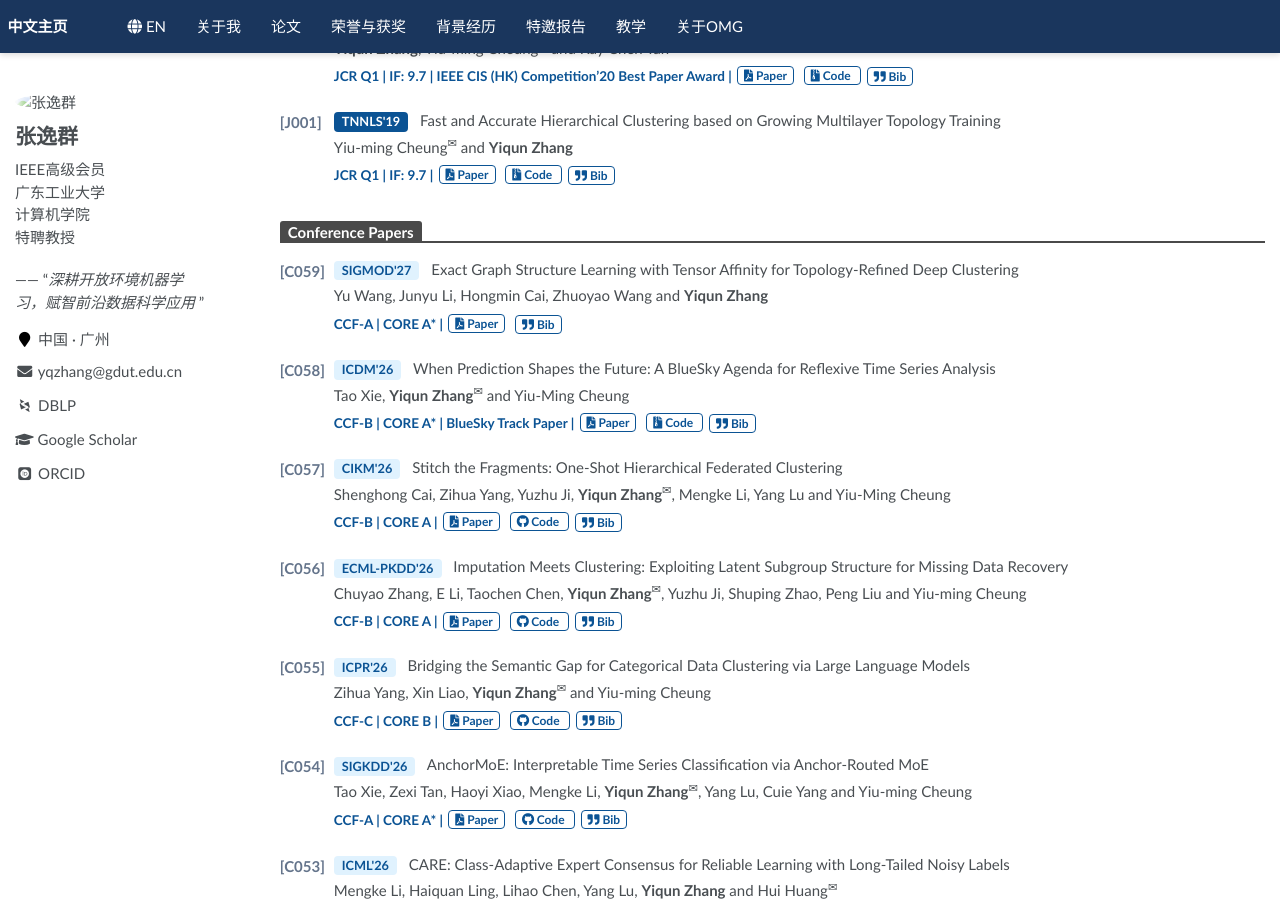
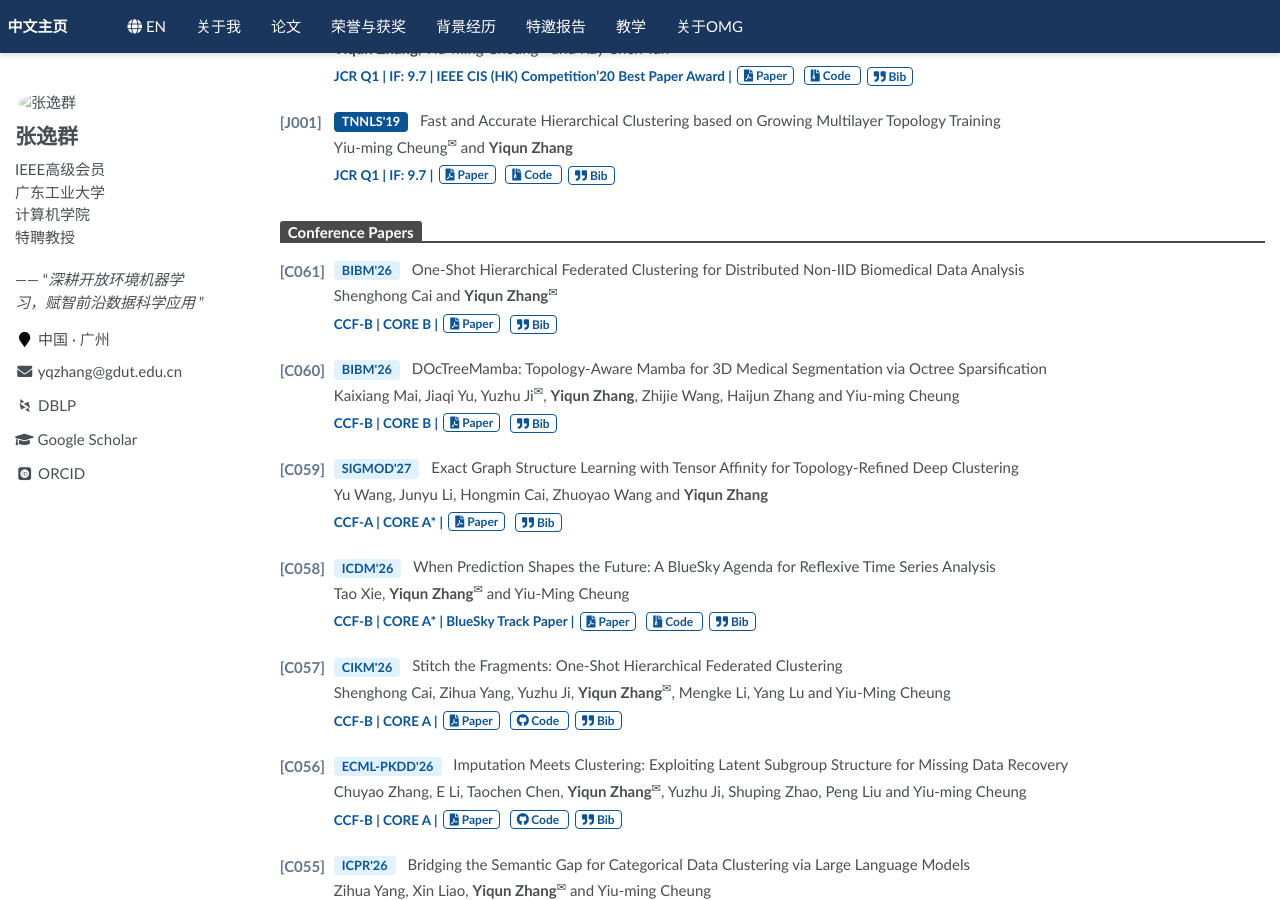
Before and after one commit to yqzhang-Zz/zh-publications, a Jekyll site: the page built from _pages/about.md, in a window 1280 px wide and 900 px high, scrolled down 3086 px. Built offline with Jekyll 4.4.1, drawn with Linux system fonts in a browser that asks for light colours; some web fonts are replaced; a script that is not in the unit is left out; comment, search, counter and statistics services are not loaded.

Commit message:
Update conference_papers.yml

```diff
--- a/_data/conference_papers.yml
+++ b/_data/conference_papers.yml
@@ -1,6 +1,38 @@
 # _data/conference_papers.yml
 
 # ==================== 2026 ====================
+- id: "C061"
+  venue: "BIBM'26"
+  conf_key: "BIBM"
+  title: "One-Shot Hierarchical Federated Clustering for Distributed Non-IID Biomedical Data Analysis"
+  authors: "Shenghong Cai and <strong>Yiqun Zhang</strong><sup>&#x2709;</sup>"
+  tag: ""
+  link: "#"
+  bib: |-
+    @inproceedings{cai2026oneshot,
+      author = {Cai, Shenghong and Zhang, Yiqun},
+      title = {One-Shot Hierarchical Federated Clustering for Distributed Non-IID Biomedical Data Analysis},
+      booktitle = {Proceedings of the IEEE International Conference on Bioinformatics and Biomedicine (BIBM)},
+      address = {Dallas, USA, December 1--4},
+      year = {2026}
+    }
+
+- id: "C060"
+  venue: "BIBM'26"
+  conf_key: "BIBM"
+  title: "DOcTreeMamba: Topology-Aware Mamba for 3D Medical Segmentation via Octree Sparsification"
+  authors: "Kaixiang Mai, Jiaqi Yu, Yuzhu Ji<sup>&#x2709;</sup>, <strong>Yiqun Zhang</strong>, Zhijie Wang, Haijun Zhang and Yiu-ming Cheung"
+  tag: ""
+  link: "#"
+  bib: |-
+    @inproceedings{mai2026octreemamba,
+      author = {Mai, Kaixiang and Yu, Jiaqi and Ji, Yuzhu and Zhang, Yiqun and Wang, Zhijie and Zhang, Haijun and Cheung, Yiu-ming},
+      title = {DOcTreeMamba: Topology-Aware Mamba for 3D Medical Segmentation via Octree Sparsification},
+      booktitle = {Proceedings of the IEEE International Conference on Bioinformatics and Biomedicine (BIBM)},
+      address = {Dallas, USA, December 1--4},
+      year = {2026}
+    }
+
 - id: "C059"
   venue: "SIGMOD'27"
   conf_key: "SIGMOD"
```
